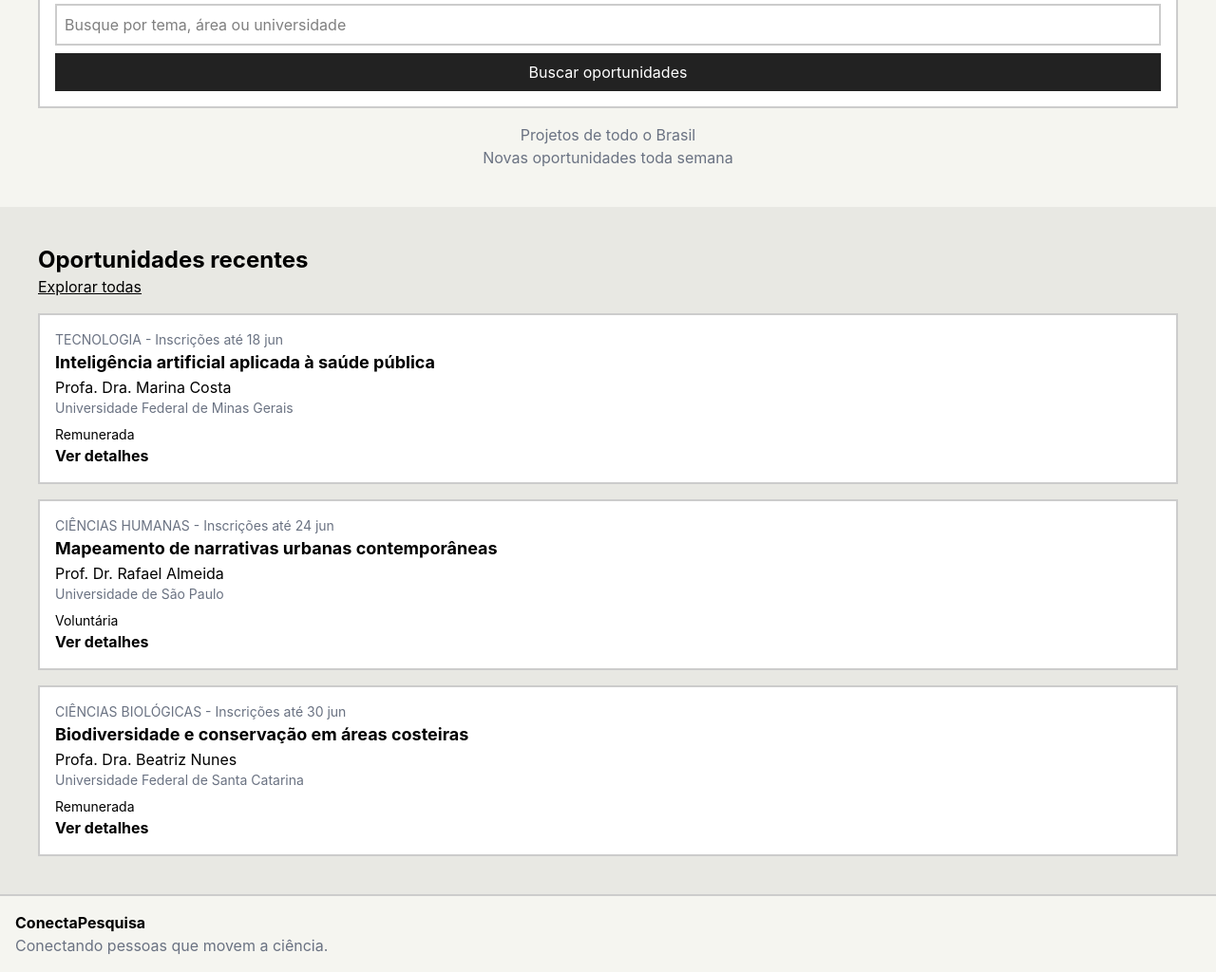
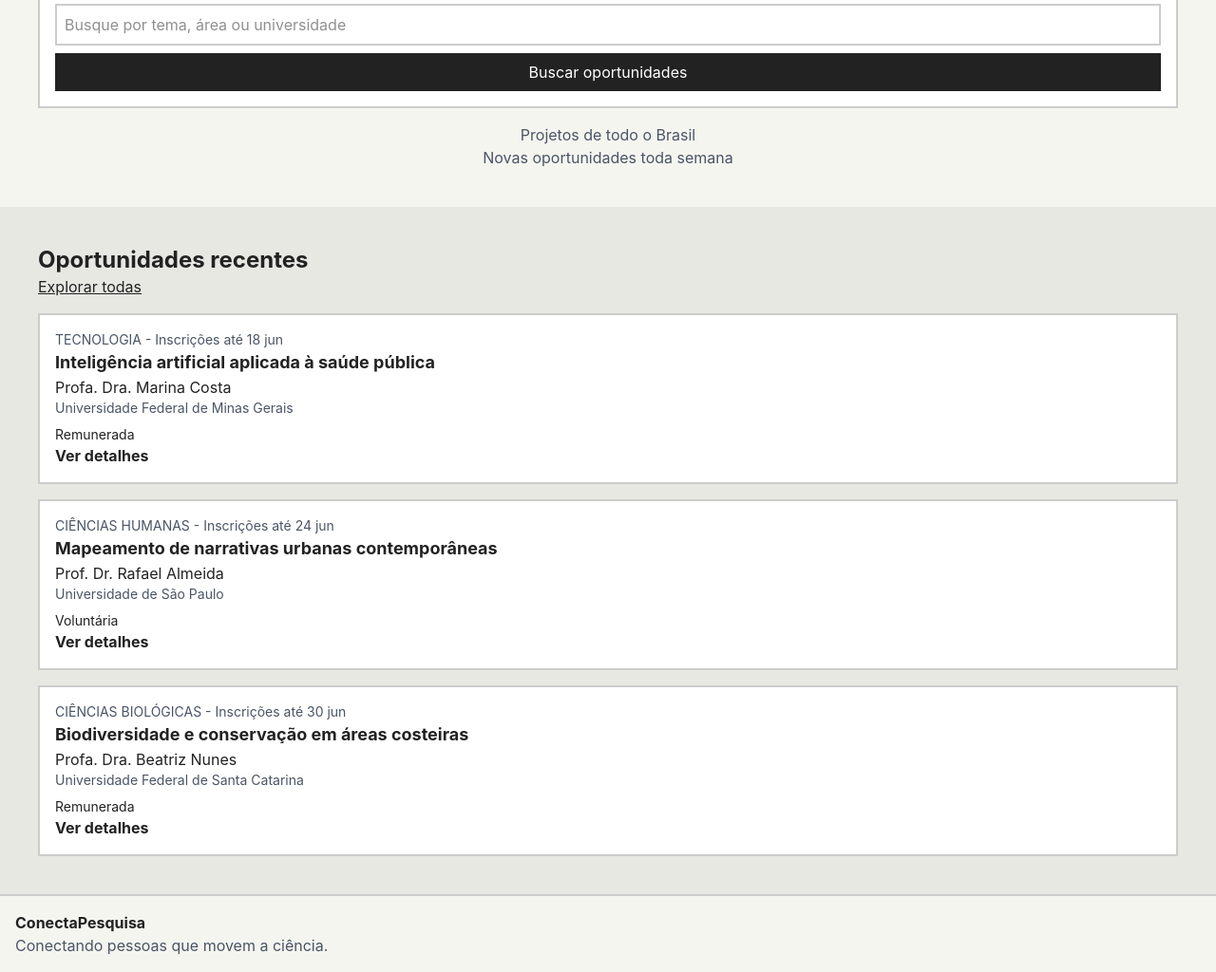
Before and after one commit to Tavares-Luis/IntroducaoWebUFFS, a website: page src/index.html in a window 1280 px wide. Shown: the part 300-1324 px from the top of the page at 95% size. Drawn offline with Linux system fonts and the light colour scheme.

Commit message:
paleta de cores no readme

```diff
--- a/src/index.html
+++ b/src/index.html
@@ -6,7 +6,7 @@
     <title>ConectaPesquisa</title>
     <link rel="stylesheet" href="output.css">
 </head>
-<body class="bg-fundo">
+<body class="bg-fundo text-escuro">
     <!--navbar-->
     <header>
         <div class="flex border-b-2 border-cinza p-4">
@@ -24,7 +24,7 @@
     <main>
         <!--titulo-->
         <div class="text-center p-10">
-            <p class="text-gray-500">Pesquisa começa com conexão</p>
+            <p class="text-gray-600">Pesquisa começa com conexão</p>
             <h1 class="text-4xl font-bold m-4">Encontre um projeto. <br> Comece a investigar.</h1>
             <p class="text-gray-600 mb-6">O ponto de encontro entre estudantes curiosos e professores que estão transformando perguntas em conhecimento.</p>
 
@@ -34,8 +34,8 @@
                 <button class="w-full bg-escuro text-white p-2">Buscar oportunidades</button>
             </div>
 
-            <p class="text-gray-500 mt-4">Projetos de todo o Brasil</p>
-            <p class="text-gray-500">Novas oportunidades toda semana</p>
+            <p class="text-gray-600 mt-4">Projetos de todo o Brasil</p>
+            <p class="text-gray-600">Novas oportunidades toda semana</p>
         </div>
 
         <!--vagas-->
@@ -44,28 +44,28 @@
             <a href="#" class="underline">Explorar todas</a>
 
             <div class="bg-white border-2 border-cinza p-4 mt-4">
-                <p class="text-sm text-gray-500">TECNOLOGIA - Inscrições até 18 jun</p>
+                <p class="text-sm text-gray-600">TECNOLOGIA - Inscrições até 18 jun</p>
                 <h3 class="text-lg font-bold">Inteligência artificial aplicada à saúde pública</h3>
                 <p>Profa. Dra. Marina Costa</p>
-                <p class="text-sm text-gray-500">Universidade Federal de Minas Gerais</p>
+                <p class="text-sm text-gray-600">Universidade Federal de Minas Gerais</p>
                 <p class="text-sm mt-2">Remunerada</p>
                 <a href="#" class="font-bold">Ver detalhes</a>
             </div>
 
             <div class="bg-white border-2 border-cinza p-4 mt-4">
-                <p class="text-sm text-gray-500">CIÊNCIAS HUMANAS - Inscrições até 24 jun</p>
+                <p class="text-sm text-gray-600">CIÊNCIAS HUMANAS - Inscrições até 24 jun</p>
                 <h3 class="text-lg font-bold">Mapeamento de narrativas urbanas contemporâneas</h3>
                 <p>Prof. Dr. Rafael Almeida</p>
-                <p class="text-sm text-gray-500">Universidade de São Paulo</p>
+                <p class="text-sm text-gray-600">Universidade de São Paulo</p>
                 <p class="text-sm mt-2">Voluntária</p>
                 <a href="#" class="font-bold">Ver detalhes</a>
             </div>
 
             <div class="bg-white border-2 border-cinza p-4 mt-4">
-                <p class="text-sm text-gray-500">CIÊNCIAS BIOLÓGICAS - Inscrições até 30 jun</p>
+                <p class="text-sm text-gray-600">CIÊNCIAS BIOLÓGICAS - Inscrições até 30 jun</p>
                 <h3 class="text-lg font-bold">Biodiversidade e conservação em áreas costeiras</h3>
                 <p>Profa. Dra. Beatriz Nunes</p>
-                <p class="text-sm text-gray-500">Universidade Federal de Santa Catarina</p>
+                <p class="text-sm text-gray-600">Universidade Federal de Santa Catarina</p>
                 <p class="text-sm mt-2">Remunerada</p>
                 <a href="#" class="font-bold">Ver detalhes</a>
             </div>
@@ -76,7 +76,7 @@
     <footer>
         <div class="border-t-2 border-cinza p-4">
             <p class="font-bold">ConectaPesquisa</p>
-            <p class="text-gray-500">Conectando pessoas que movem a ciência.</p>
+            <p class="text-gray-600">Conectando pessoas que movem a ciência.</p>
         </div>
     </footer>
 </body>
```
Also changed, not shown: src/aluno.html (+3 -3 lines), src/orientador.html (+6 -6 lines), README.md, src/output.css.
